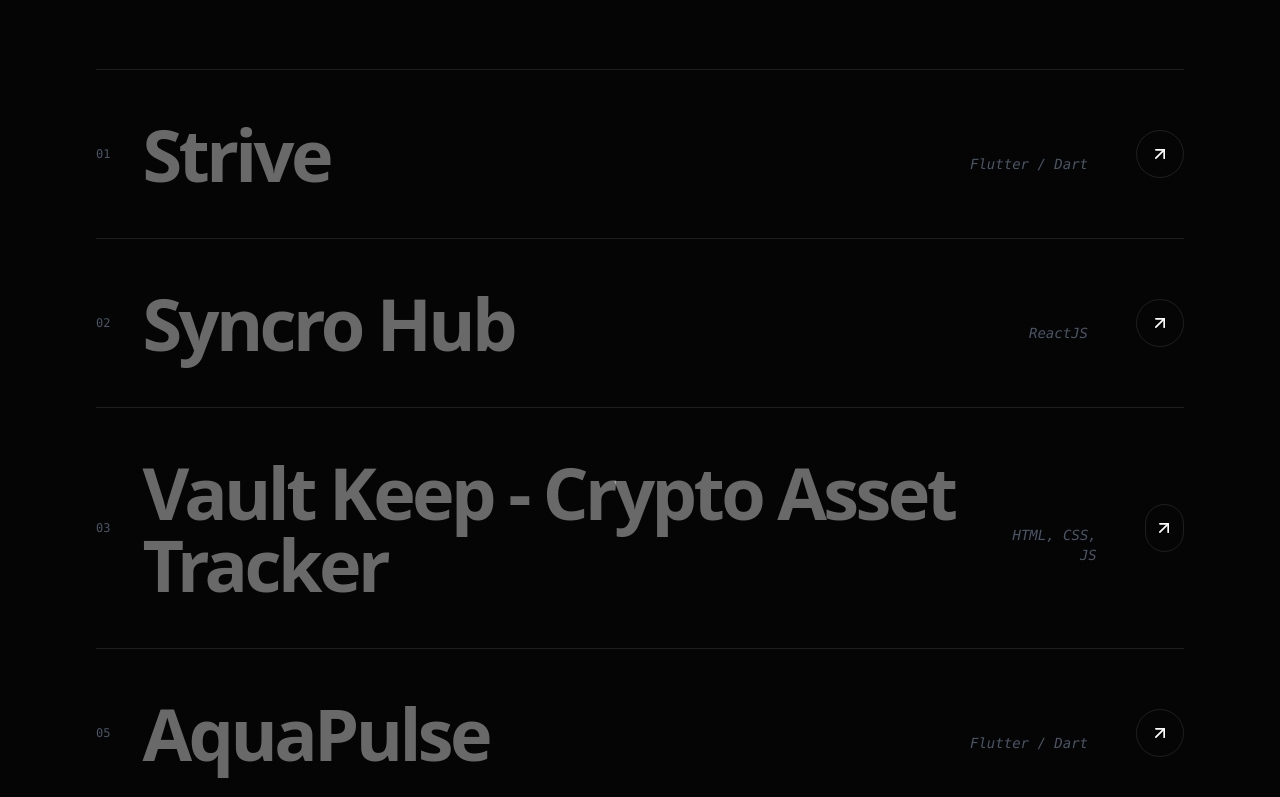
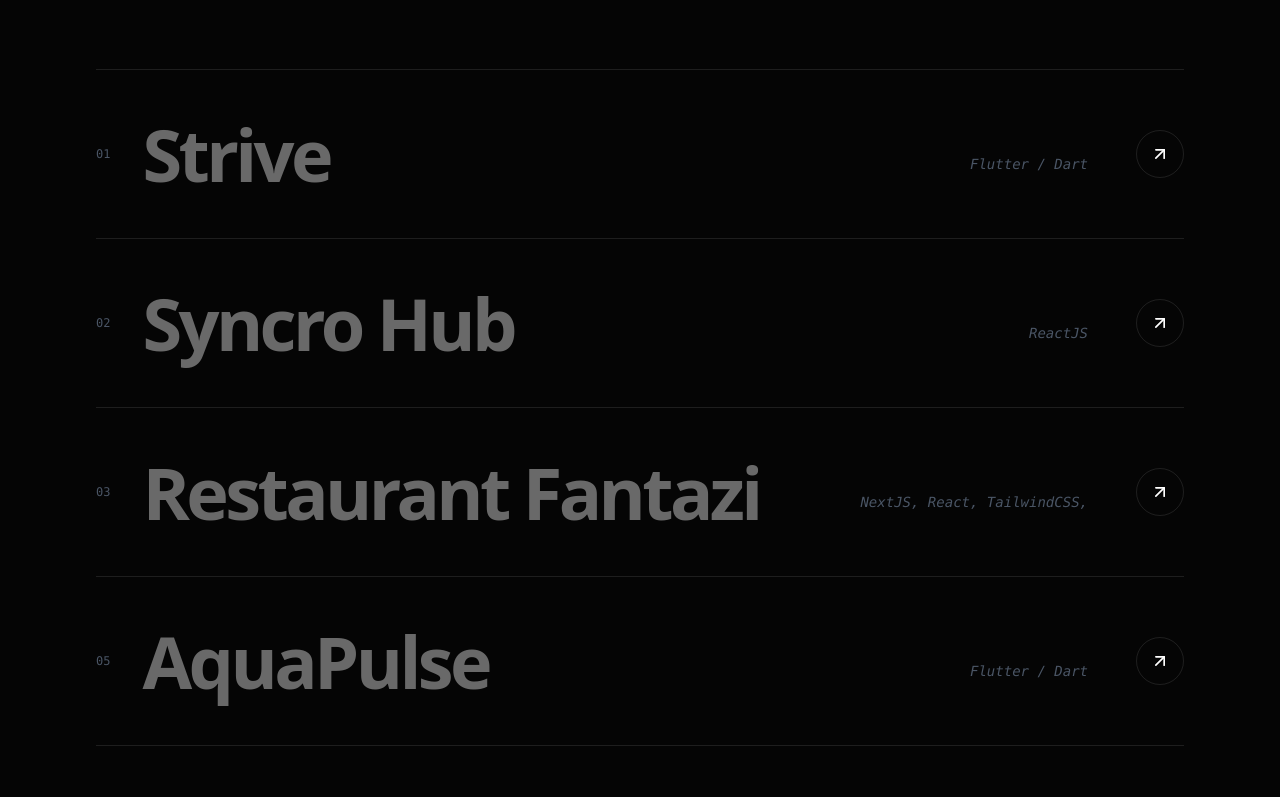
Before and after one commit to oreskovs/oreskov, a Next.js app: page / in a window 1280 px wide. Shown: the part 3288-4085 px from the top of the page. Built offline with nearby package versions, Linux system fonts and the light colour scheme.

Commit message:
update projects list

```diff
--- a/app/components/Projects.tsx
+++ b/app/components/Projects.tsx
@@ -20,10 +20,10 @@
   },
   {
     id: "03",
-    title: "Vault Keep - Crypto Asset Tracker",
-    category: "Web Interaction",
-    tech: "HTML, CSS, JS",
-    link: "https://github.com/oreskovs/VaultKeep-Crypto-Asset-Tracker",
+    title: "Restaurant Fantazi",
+    category: "Web Development",
+    tech: "NextJS, React, TailwindCSS,",
+    link: "https://github.com/oreskovs/restoran-fantazi",
   },
   {
     id: "05",
```
